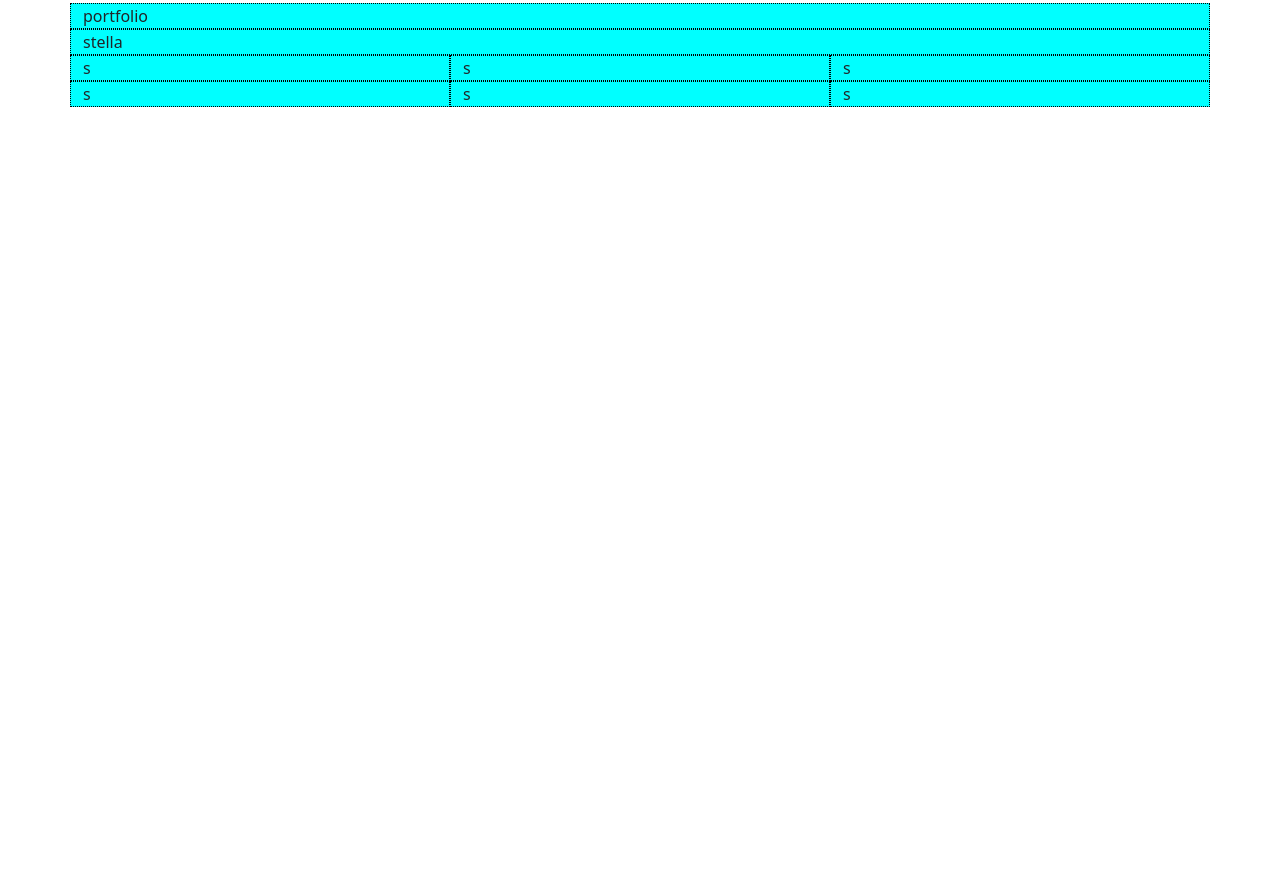
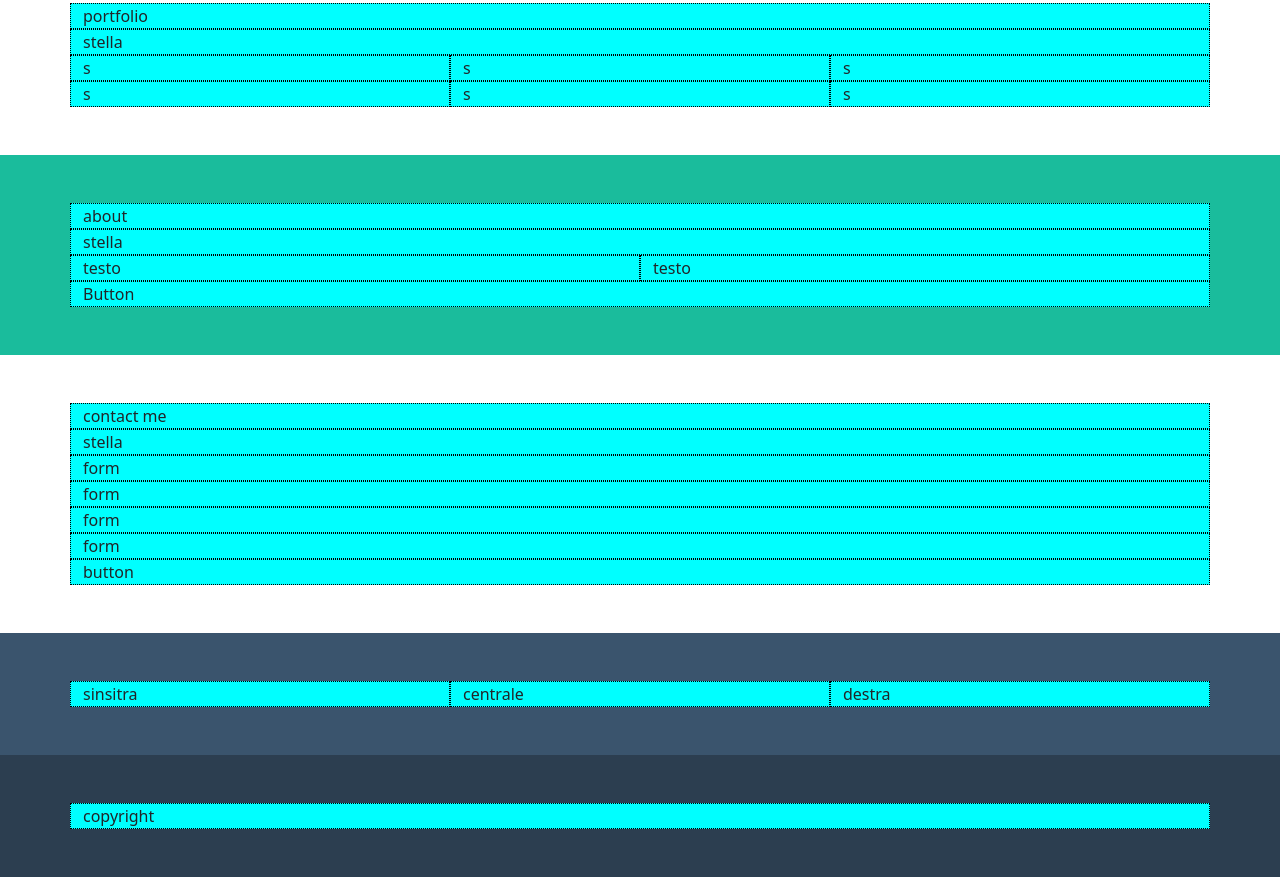
Before and after one commit to mirkodeglinnocenti/html-css-bootstrap-freelancer, a plain HTML site: page index.html in a window 1280 px wide. Shown: the part 271-1148 px from the top of the page. Before the commit the page ends 800 px from the top, so only its background shows below. Drawn offline with nearby package versions, Linux system fonts and the light colour scheme.

Commit message:
FEAT About + Contact me + Footer layout added

```diff
--- a/css/style.css
+++ b/css/style.css
@@ -2,6 +2,7 @@
 :root{
     --primary-color: #1ABC9C;
     --secondary-color: #2C3E50;
+    --footer-color: #3A546D;
 }
 
 
@@ -35,3 +36,19 @@ img{
 .portfolio-section{
     background-color: white;
 }
+
+/* About */
+
+.about-section{
+    background-color: var(--primary-color);
+}
+
+/* Footer */
+
+.main-footer{
+    background-color: var(--footer-color);
+}
+
+.sub-footer{
+    background-color: var(--secondary-color);
+}
--- a/index.html
+++ b/index.html
@@ -60,11 +60,62 @@
             </div>
         </section>
 
+        <!-- About -->
+        <section class="about-section">
+            <div class="container">
+                <div class="row py-5">
+
+                    <div class="col-12">about</div>
+                    <div class="col-12">stella</div>
+                    <div class="col-md-6">testo</div>
+                    <div class="col-md-6">testo</div>
+                    <div class="col-12">Button</div>
+
+                </div>
+            </div>
+        </section>
+
+        <!-- Contact me -->
+        <section class="contact-me-section">
+            <div class="container">
+                <div class="row py-5">
+
+                    <div class="col-12">contact me</div>
+                    <div class="col-12">stella</div>
+                    <div class="col-12">form</div>
+                    <div class="col-12">form</div>
+                    <div class="col-12">form</div>
+                    <div class="col-12">form</div>
+                    <div class="col-12">button</div>
+
+                </div>
+            </div>
+        </section>
 
     </main>
 
     <!-- Footer -->
-    <footer></footer>
+    <footer class="main-footer">
+        <div class="container">
+
+            <div class="row top-footer py-5">
+                <div class="col-md-4">sinsitra</div>
+                <div class="col-md-4">centrale</div>
+                <div class="col-md-4">destra</div>
+            </div>
+        </div>
+
+    </footer>
+
+    <section class="sub-footer">
+
+        <div class="container">
+            <div class="row sub-footer py-5">
+                <div class="col-12">copyright</div>
+            </div>
+        </div>
+
+    </section>
 
 </body>
 </html>
```
